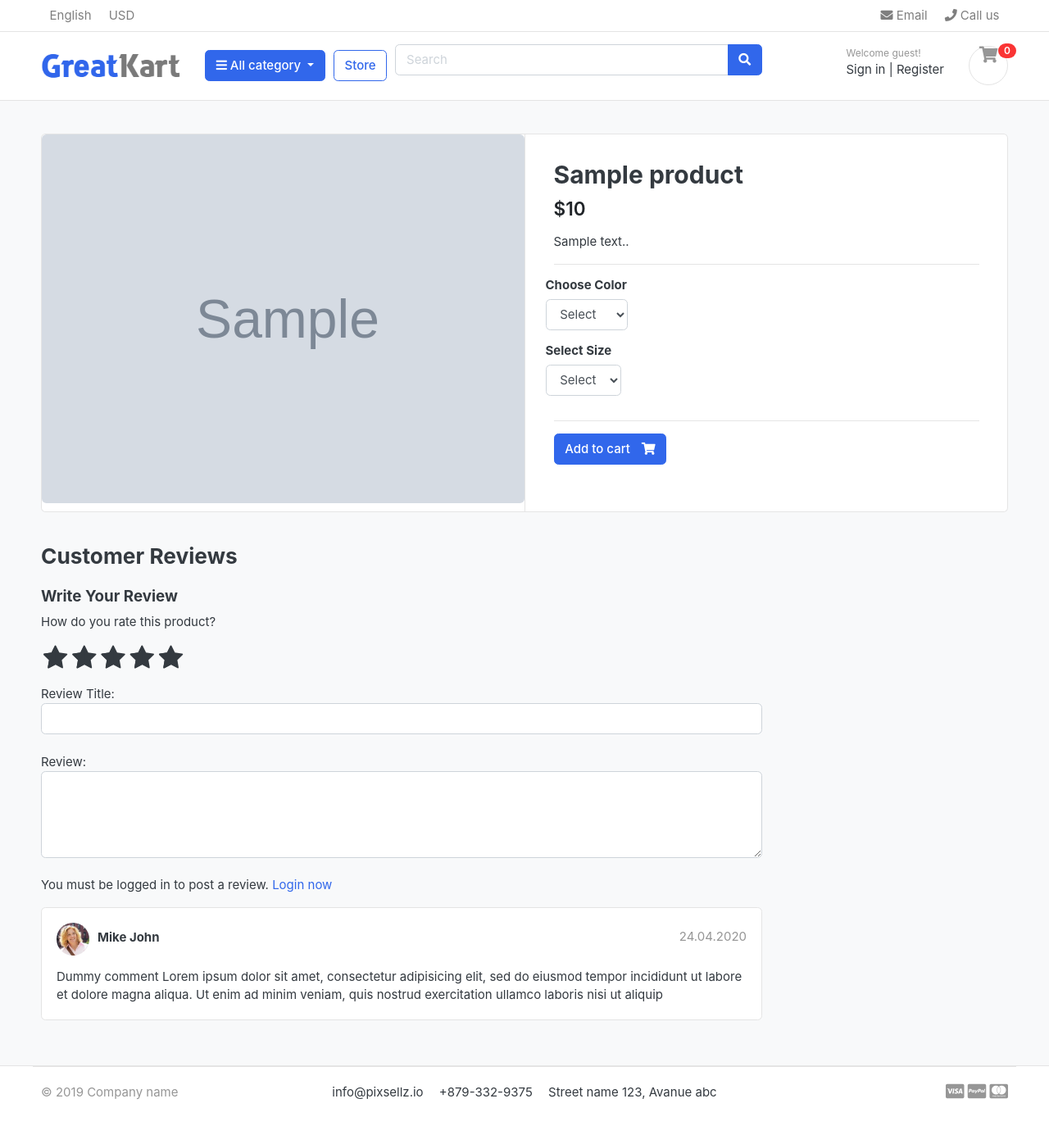
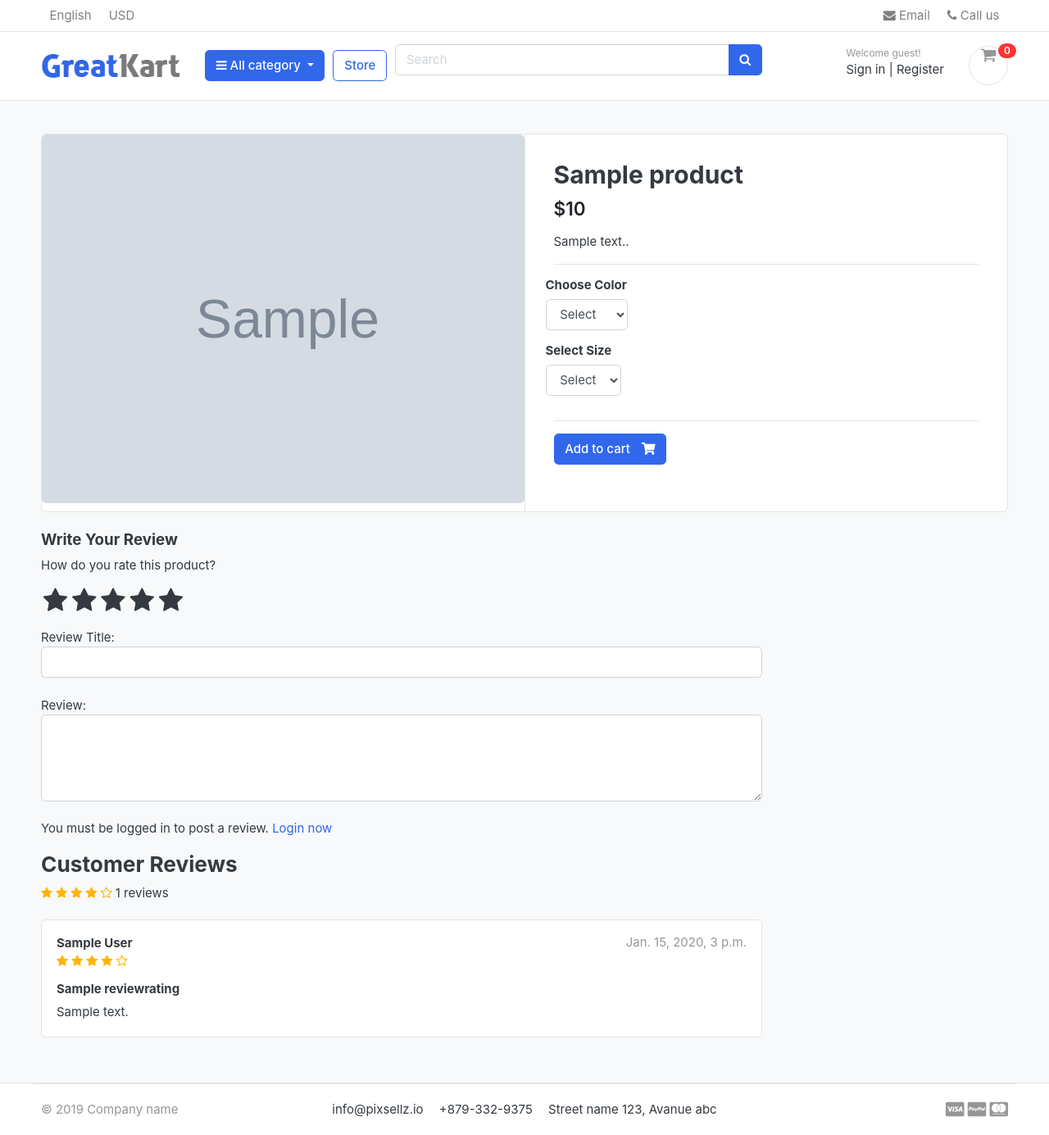
Before and after one commit to Colibri7/greatcart, a Django app: a page that uses templates/base.html in a window 1280 px wide. Shown: the whole page at 82% size. Before the commit the page ends 1342 px from the top, so only its background shows below. Run offline with Django 3.2, Linux system fonts and the light colour scheme; tables that the repository leaves empty hold one stand-in row (values such as "Sample post"); grey boxes marked "Sample" are stand-in pictures; some libraries are stand-ins or nearby versions; some web fonts are replaced.

Commit message:
100 урок

```diff
--- a/accounts/models.py
+++ b/accounts/models.py
@@ -54,6 +54,10 @@ class Account(AbstractBaseUser):
     REQUIRED_FIELDS = ['username', 'first_name', 'last_name']
     objects = MyAccountManager()
 
+
+    def full_name(self):
+        return f'{self.first_name} {self.last_name}'
+
     def __str__(self):
         return self.email
 
--- a/store/models.py
+++ b/store/models.py
@@ -1,4 +1,5 @@
 from django.db import models
+from django.db.models import Avg, Count
 from django.urls import reverse
 
 from accounts.models import Account
@@ -26,6 +27,20 @@ class Product(models.Model):
 
     def __str__(self):
         return self.product_name
+
+    def averageReview(self):
+        reviews = ReviewRating.objects.filter(product=self, status=True).aggregate(average=Avg('rating'))
+        avg = 0
+        if reviews['average'] is not None:
+            avg = float(reviews['average'])
+        return avg
+
+    def countReview(self):
+        reviews = ReviewRating.objects.filter(product=self, status=True).aggregate(count=Count('id'))
+        count = 0
+        if reviews['count'] is not None:
+            count = int(reviews['count'])
+        return count
 
 
 class VariationManager(models.Manager):
--- a/store/views.py
+++ b/store/views.py
@@ -49,10 +49,14 @@ def product_detail(request, category_slug, product_slug):
     else:
         orderproduct = None
 
+    # get the reviews
+    reviews = ReviewRating.objects.filter(product_id=single_product.id, status=True)
+
     context = {
         'single_product': single_product,
         'in_cart': in_cart,
         'orderproduct': orderproduct,
+        'reviews': reviews,
     }
 
     return render(request, 'store/product-detail.html', context)
--- a/templates/base.html
+++ b/templates/base.html
@@ -21,7 +21,7 @@
     <link rel="stylesheet" href="https://cdnjs.cloudflare.com/ajax/libs/font-awesome/4.7.0/css/font-awesome.min.css">
     <!-- Font awesome 5 -->
     <link href="{% static 'fonts/fontawesome/css/all.min.css' %}" type="text/css" rel="stylesheet">
-
+    <link rel="stylesheet" href="https://cdnjs.cloudflare.com/ajax/libs/font-awesome/4.7.0/css/font-awesome.min.css">
     <!-- custom style -->
     <link href="{% static 'css/ui.css' %}" rel="stylesheet" type="text/css"/>
     <link href="{% static 'css/custom.css' %}" rel="stylesheet" type="text/css"/>
--- a/templates/store/product-detail.html
+++ b/templates/store/product-detail.html
@@ -49,7 +49,8 @@
                                     <select name="size" class="form-control">
                                         <option value="" disabled selected>Select</option>
                                         {% for i in single_product.variation_set.sizes %}
-                                        <option value="{{ i.variation_value | lower }}">{{ i.variation_value | capfirst }}
+                                        <option value="{{ i.variation_value | lower }}">{{ i.variation_value | capfirst
+                                            }}
                                         </option>
                                         {% endfor %}
                                     </select>
@@ -74,14 +75,11 @@
         <div class="row">
             <div class="col-md-9">
 
-                <header class="section-heading">
-                    <h3>Customer Reviews </h3>
-
-                </header>
 
                 <form action="{% url 'submit_review' single_product.id %}" method="POST">
                     {% csrf_token %}
                     <h5>Write Your Review</h5>
+
                     <div>
                         <label>How do you rate this product?</label>
                         <br>
@@ -126,7 +124,8 @@
                         <p>You must purchase this product to post a review.</p>
                         {% endif %}
                         {% else %}
-						<p>You must be logged in to post a review. <span><a href="{% url 'login' %}">Login now</a></span></p>
+                        <p>You must be logged in to post a review. <span><a
+                                href="{% url 'login' %}">Login now</a></span></p>
                         {% endif %}
                         <!--                        {% if user.is_authenticated %}-->
                         <!--                        <input type="submit" value="Submit Review" class="btn btn-primary">-->
@@ -141,24 +140,47 @@
                     {% include 'layouts/alerts.html' %}
                 </form>
 
+
+                <header class="section-heading">
+	<h3>Customer Reviews </h3>
+	<div class="rating-star">
+		<span>
+			<i class="fa fa-star{% if single_product.averageReview < 0.5 %}-o{% elif single_product.averageReview >= 0.5 and single_product.averageReview < 1 %}-half-o {% endif %}" aria-hidden="true"></i>
+			<i class="fa fa-star{% if single_product.averageReview < 1.5 %}-o{% elif single_product.averageReview >= 1.5 and single_product.averageReview < 2 %}-half-o {% endif %}" aria-hidden="true"></i>
+			<i class="fa fa-star{% if single_product.averageReview < 2.5 %}-o{% elif single_product.averageReview >= 2.5 and single_product.averageReview < 3 %}-half-o {% endif %}" aria-hidden="true"></i>
+			<i class="fa fa-star{% if single_product.averageReview < 3.5 %}-o{% elif single_product.averageReview >= 3.5 and single_product.averageReview < 4 %}-half-o {% endif %}" aria-hidden="true"></i>
+			<i class="fa fa-star{% if single_product.averageReview < 4.5 %}-o{% elif single_product.averageReview >= 4.5 and single_product.averageReview < 5 %}-half-o {% endif %}" aria-hidden="true"></i>
+	<span> {{ single_product.countReview }} reviews</span>
+			</span>
+	</div>
+
+</header>
+                {% for review in reviews %}
                <article class="box mb-3">
 					<div class="icontext w-100">
-                        <img src="{% static './images/avatars/avatar1.jpg' %}" class="img-xs icon rounded-circle">
+
 						<div class="text">
-                            <span class="date text-muted float-md-right">24.04.2020 </span>
-                            <h6 class="mb-1">Mike John </h6>
-
+							<span class="date text-muted float-md-right">{{review.updated_at}} </span>
+							<h6 class="mb-1">{{review.user.full_name}} </h6>
+							<div class="rating-star">
+								<span>
+									<i class="fa fa-star{% if review.rating == 0.5 %}-half-o{% elif review.rating < 1 %}-o {% endif %}" aria-hidden="true"></i>
+									<i class="fa fa-star{% if review.rating == 1.5 %}-half-o{% elif review.rating < 2 %}-o {% endif %}" aria-hidden="true"></i>
+									<i class="fa fa-star{% if review.rating == 2.5 %}-half-o{% elif review.rating < 3 %}-o {% endif %}" aria-hidden="true"></i>
+									<i class="fa fa-star{% if review.rating == 3.5 %}-half-o{% elif review.rating < 4 %}-o {% endif %}" aria-hidden="true"></i>
+									<i class="fa fa-star{% if review.rating == 4.5 %}-half-o{% elif review.rating < 5 %}-o {% endif %}" aria-hidden="true"></i>
+								</span>
+							</div>
 						</div>
 					</div> <!-- icontext.// -->
 					<div class="mt-3">
+						<h6>{{review.subject}}</h6>
 						<p>
-                            Dummy comment Lorem ipsum dolor sit amet, consectetur adipisicing elit, sed do eiusmod
-                            tempor incididunt ut labore et dolore magna aliqua. Ut enim ad minim veniam,
-                            quis nostrud exercitation ullamco laboris nisi ut aliquip
+							{{review.review}}
 						</p>
 					</div>
 				</article>
-
+                {% endfor %}
 
             </div> <!-- col.// -->
         </div> <!-- row.// -->
```
Also changed, not shown: static/css/rating.css (+20 -0 lines). Lines whose indentation alone changed are shown as unchanged.
